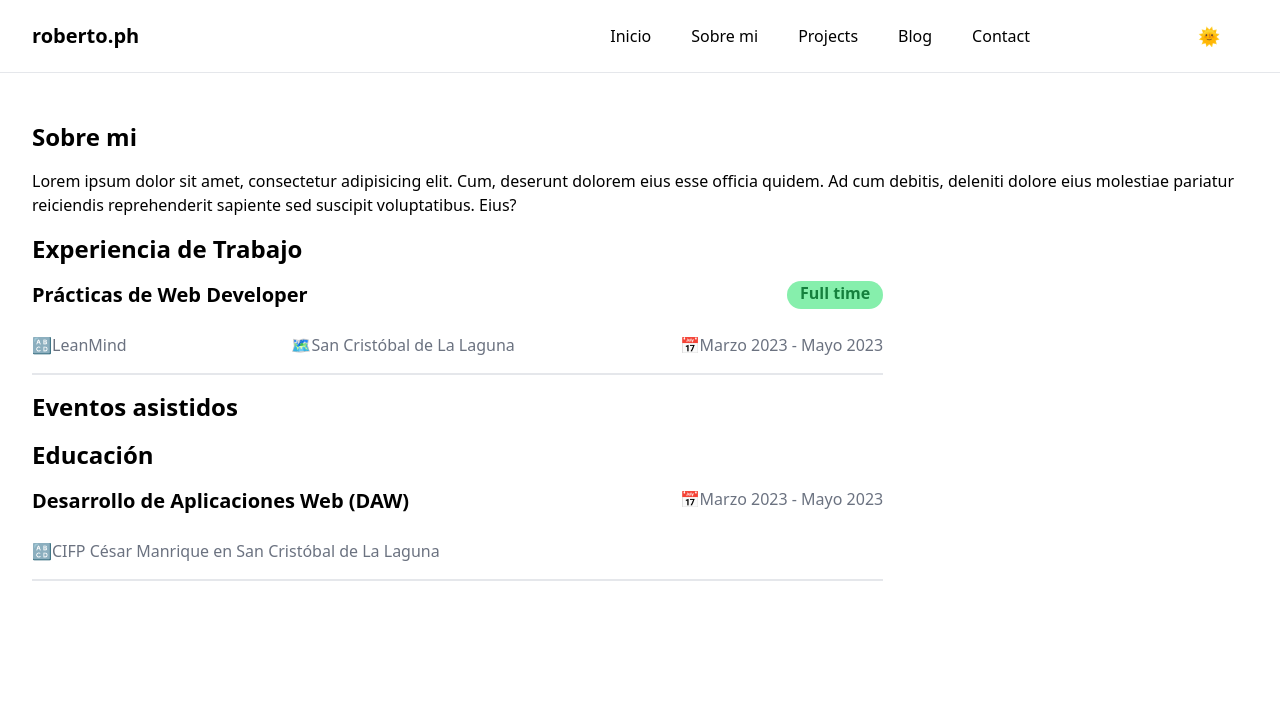
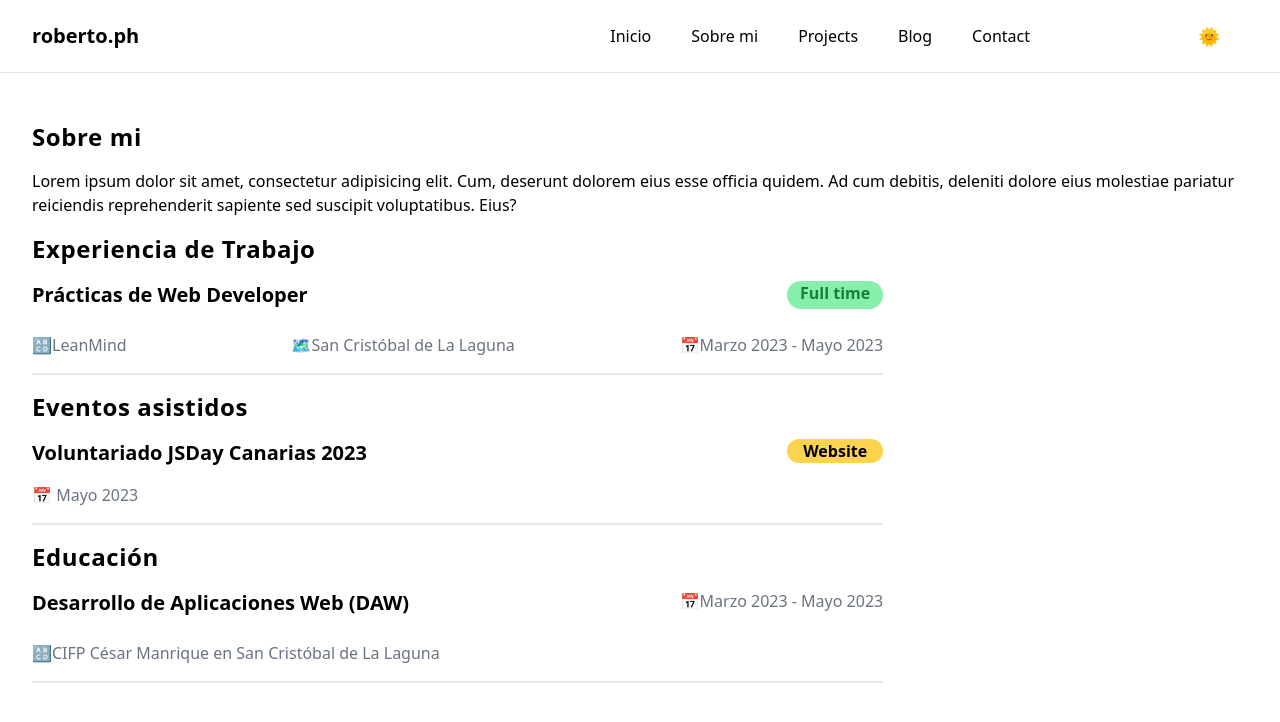
Before and after one commit to RobertoDelPino/React-Portfolio, a React (Vite) app: page /about in a window 1280 px wide. Shown: the top 722 px of the page. Built offline with nearby package versions, Linux system fonts and the light colour scheme; some icons are missing.

Commit message:
Added Event list and card components and Event interface

```diff
--- /dev/null
+++ b/src/components/EventCard/EventCard.tsx
@@ -0,0 +1,27 @@
+import {Event} from "@domain/Interfaces/Event.tsx";
+
+
+interface EventCardProps {
+    event: Event
+}
+
+export const EventCard = ({event}: EventCardProps) => <>
+    <article className="hidden md:block border-b-2 pb-4">
+        <article className="flex justify-between">
+            <h3 className="text-xl font-bold dark:text-white">{event.name}</h3>
+            <a href={event.website} target="_blank"><p
+                className=" bg-amber-300 font-bold dark:text-amber-700 dark:hover:bg-amber-400 inline-block rounded-xl w-24 text-center ">Website</p>
+            </a>
+
+        </article>
+        <p className="mt-4 text-gray-500 dark:text-gray-300">📅 {event.time}</p>
+    </article>
+
+    <article className="block md:hidden border-b-2 pb-4 my-8">
+        <h3 className="text-lg font-bold dark:text-white">{event.name}</h3>
+        <p className="text-gray-500 dark:text-gray-300 mt-4">📅 {event.time}</p>
+        <p className="mt-3"><a href={event.website} target="_blank"
+                               className="bg-amber-300 font-bold dark:text-amber-700 dark:hover:bg-amber-400 inline-block rounded-xl w-24 text-center ">Website</a>
+        </p>
+    </article>
+</>;
--- /dev/null
+++ b/src/components/EventList/EventsList.tsx
@@ -0,0 +1,19 @@
+import {EventCard} from "@components/EventCard/EventCard.tsx";
+import {Event} from "@domain/Interfaces/Event.tsx";
+
+export const EventsList = () => {
+
+    const list: Event[] = [
+        {
+            name: "Voluntariado JSDay Canarias 2023",
+            website: "https://jsdaycanarias.com",
+            time: "Mayo 2023"
+        }
+    ]
+
+    return (
+        <section className="md:w-[70%]">
+            {list.map((event: Event, index) => <EventCard key={index}  event={event}/>)}
+        </section>
+    )
+}
--- /dev/null
+++ b/src/domain/Interfaces/Event.tsx
@@ -0,0 +1,5 @@
+export interface Event {
+    name: string
+    website: string
+    time: string
+}
--- a/src/pages/About/About.tsx
+++ b/src/pages/About/About.tsx
@@ -1,5 +1,6 @@
 import {WorkExperienceList} from "@components/WorkExperienceList/WorkExperienceList.tsx";
 import {EducationExperienceList} from "@components/EducationExperienceList/EducationExperienceList.tsx";
+import {EventsList} from "@components/EventList/EventsList.tsx";
 
 {/*
 
@@ -15,23 +16,25 @@ export const About = () => {
         <>
             <section className="dark:bg-gray-800 max-w-screen-xl m-auto lg:p-8 p-4">
                 <article role="region" aria-label="About me region" className="">
-                    <h2 className="text-2xl font-bold dark:text-white my-4">Sobre mi</h2>
+                    <h2 className="text-2xl font-extrabold tracking-wide dark:text-white my-4">Sobre mi</h2>
                     <p className="dark:text-gray-100">Lorem ipsum dolor sit amet, consectetur adipisicing elit. Cum,
                         deserunt dolorem eius esse officia quidem. Ad cum debitis, deleniti dolore eius molestiae
                         pariatur reiciendis reprehenderit sapiente sed suscipit voluptatibus. Eius?</p>
                 </article>
 
                 <article role="region" aria-label="Work experience region">
-                    <h2 className="text-2xl font-bold dark:text-white my-4">Experiencia de Trabajo</h2>
+                    <h2 className="text-2xl font-extrabold tracking-wide dark:text-white my-4">Experiencia de
+                        Trabajo</h2>
                     <WorkExperienceList/>
                 </article>
 
                 <article role="region" aria-label="Events region">
-                    <h2 className="text-2xl font-bold dark:text-white my-4">Eventos asistidos</h2>
+                    <h2 className="text-2xl font-extrabold tracking-wide dark:text-white my-4">Eventos asistidos</h2>
+                    <EventsList/>
                 </article>
 
                 <article role="region" aria-label="Education region">
-                    <h2 className="text-2xl font-bold dark:text-white my-4">Educación</h2>
+                    <h2 className="text-2xl font-extrabold tracking-wide dark:text-white my-4">Educación</h2>
                     <EducationExperienceList/>
                 </article>
             </section>
```
